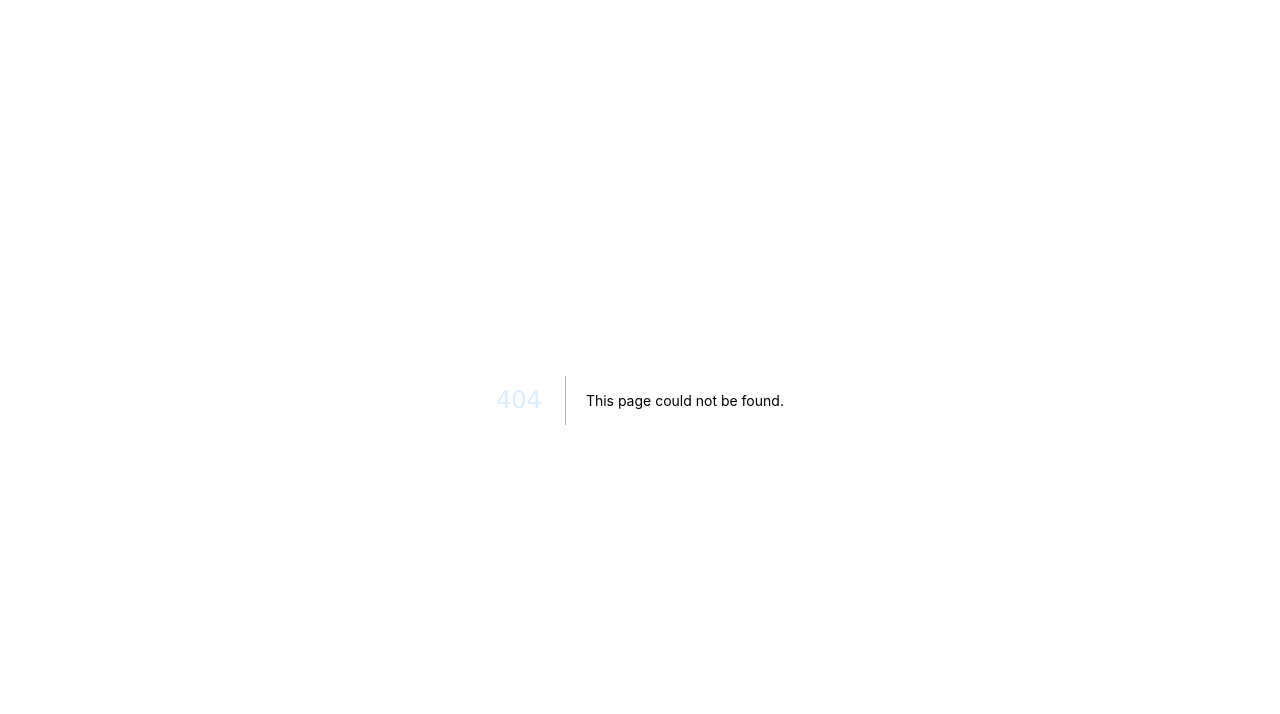
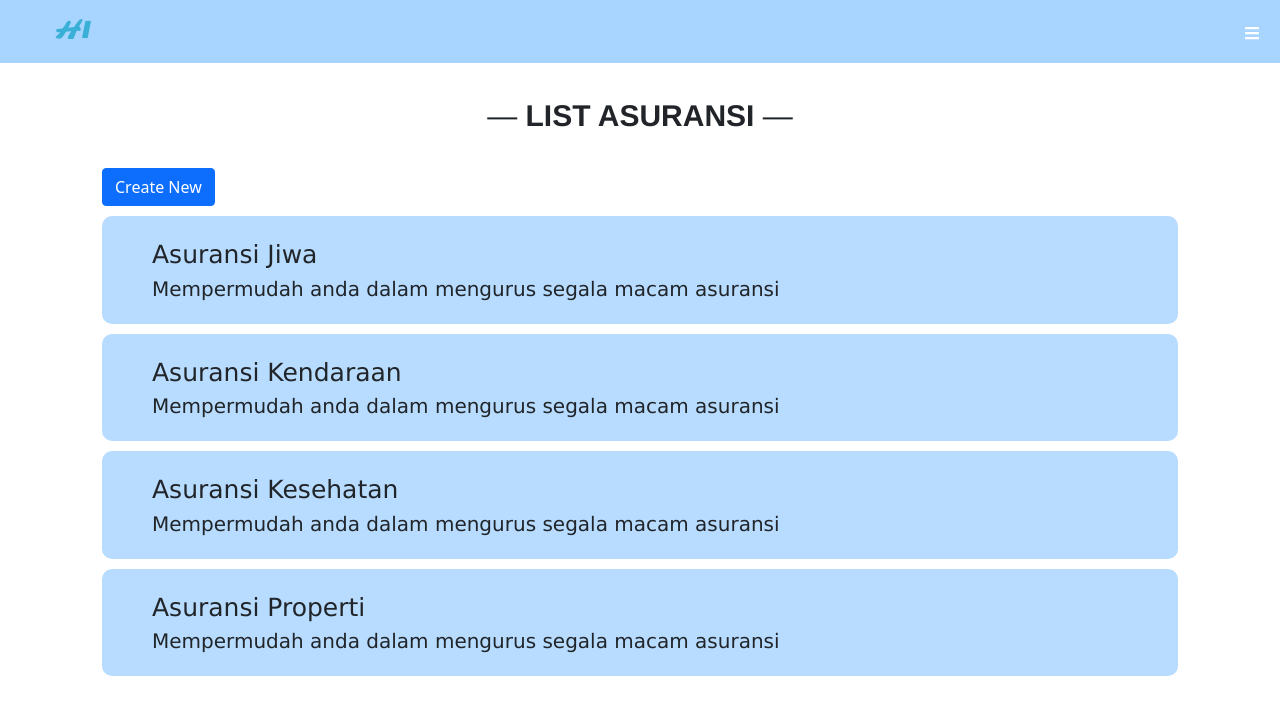
Before and after one commit to farhanmail/hannn-insurance, a Next.js app: page /manageInsurance in a window 1280 px wide. Before the commit this address had no page. Shown: the top 714 px of the page. Built offline with nearby package versions, Linux system fonts and the light colour scheme.

Commit message:
add page Manage Insurance, create, update

```diff
--- /dev/null
+++ b/pages/manageInsurance.js
@@ -0,0 +1,70 @@
+import Header from "../components/header";
+import NextLink from "next/link";
+
+export default function ManageInsurance() {
+  return (
+    <div>
+      <Header />
+      <div className="body">
+        <div className="container">
+          <div className="style-manage-content">
+            — <strong>LIST ASURANSI</strong> —
+          </div>
+          <div className="button-create">
+            <NextLink href="createInsurance">
+              <button className="btn btn-primary">Create New</button>
+            </NextLink>
+          </div>
+          <div>
+            <NextLink href="/manageInsurance/update/1">
+              <div className="manage-content">
+                <div className="style-content-item-a">
+                  Asuransi <span>Jiwa</span>
+                </div>
+                <div className="style-content-item-c">
+                  Mempermudah anda dalam mengurus segala macam asuransi
+                </div>
+              </div>
+            </NextLink>
+          </div>
+          <div>
+            <NextLink href="/manageInsurance/update/1">
+              <div className="manage-content">
+                <div className="style-content-item-a">
+                  Asuransi <span>Kendaraan</span>
+                </div>
+                <div className="style-content-item-c">
+                  Mempermudah anda dalam mengurus segala macam asuransi
+                </div>
+              </div>
+            </NextLink>
+          </div>
+          <div>
+            <NextLink href="/manageInsurance/update/1">
+              <div className="manage-content">
+                <div className="style-content-item-a">
+                  Asuransi <span>Kesehatan</span>
+                </div>
+                <div className="style-content-item-c">
+                  Mempermudah anda dalam mengurus segala macam asuransi
+                </div>
+              </div>
+            </NextLink>
+          </div>
+          <div>
+            <NextLink href="/manageInsurance/update/1">
+              <div className="manage-content">
+                <div className="style-content-item-a">
+                  Asuransi <span>Properti</span>
+                </div>
+                <div className="style-content-item-c">
+                  Mempermudah anda dalam mengurus segala macam asuransi
+                </div>
+              </div>
+            </NextLink>
+          </div>
+        </div>
+      </div>
+    </div>
+  );
+}
--- a/styles/globals.css
+++ b/styles/globals.css
@@ -200,18 +200,18 @@ h1 {
 .item-box:hover {
   cursor: pointer;
   background: #a9d5ff;
-  box-shadow: 5px 8px 8px #b9b9b9;
+  box-shadow: -5px -3px 10px #b9b9b9;
 }
 
 .style-content-item-a {
   font-size: 25px;
-  font-family: "Franklin Gothic Medium", "Arial Narrow", Arial, sans-serif;
+  font-family: "Lucida Sans", "Lucida Sans Regular", "Lucida Grande",
+    "Lucida Sans Unicode", Geneva, Verdana, sans-serif;
 }
 
 .style-content-item-b {
   font-size: 35px;
   color: #179fcc;
-  font-family: "Franklin Gothic Medium", "Arial Narrow", Arial, sans-serif;
 }
 
 .style-content-item-c {
@@ -219,3 +219,35 @@ h1 {
   font-family: "Lucida Sans", "Lucida Sans Regular", "Lucida Grande",
     "Lucida Sans Unicode", Geneva, Verdana, sans-serif;
 }
+
+.button-create {
+  padding-left: 20px;
+}
+
+.style-manage-content {
+  margin-bottom: 30px;
+  margin-top: 30px;
+  text-align: center;
+  font-size: 30px;
+  font-family: "Franklin Gothic Medium", "Arial Narrow", Arial, sans-serif;
+}
+
+.manage-content {
+  padding: 20px 50px;
+  border-style: hidden;
+  border-radius: 10px;
+  background: #b7dcff;
+  padding-bottom: 20px;
+  margin: 10px 20px;
+}
+
+.manage-content:hover {
+  cursor: pointer;
+  background: #a1cffa;
+  box-shadow: -5px -3px 10px #b9b9b9;
+}
+
+.style-form {
+  font-family: "Lucida Sans", "Lucida Sans Regular", "Lucida Grande",
+    "Lucida Sans Unicode", Geneva, Verdana, sans-serif;
+}
```
Also changed, not shown: pages/createInsurance.js (added, +54 -0 lines), pages/katalogList.js (+4 -4 lines).
